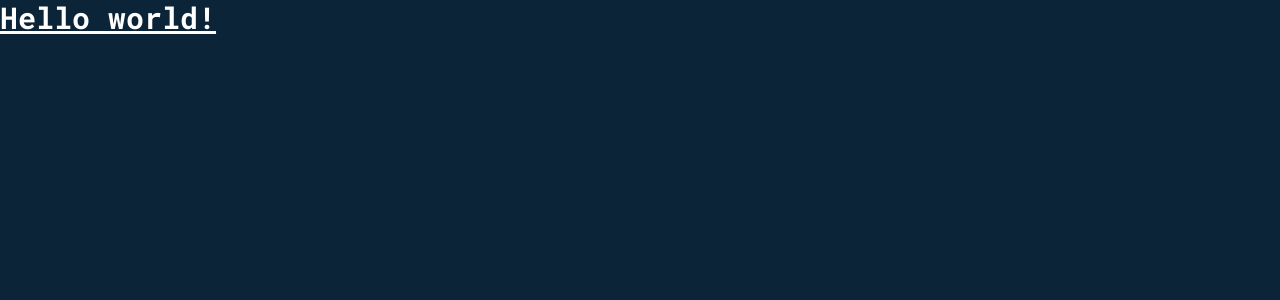
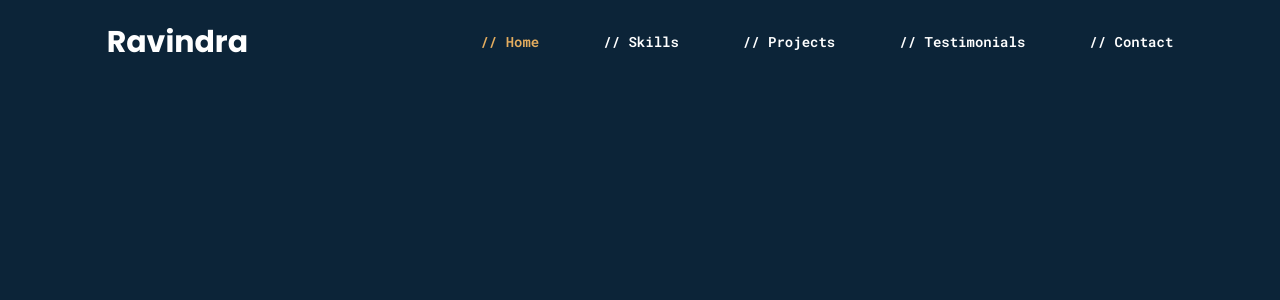
Before and after one commit to ravindra-23/portfolio, a React (Vite) app: page / in a window 1280 px wide. Shown: the top 300 px of the page. Built offline with nearby package versions, Linux system fonts and the light colour scheme.

Commit message:
add navbar

```diff
--- a/src/App.jsx
+++ b/src/App.jsx
@@ -1,7 +1,29 @@
+import { useState, useEffect } from "react";
+import Navbar from "./components/navbar";
+
 function App() {
+  const [selectedPage, setSelectedPage] = useState("home");
+  const [isTopOfPage, setIsTopOfPage] = useState(true);
+
+  useEffect(() => {
+    const handleScroll = () => {
+      if (window.scrollY === 0) {
+        setIsTopOfPage(true);
+        setSelectedPage("home");
+      }
+      if (window.scrollY !== 0) setIsTopOfPage(false);
+    };
+    window.addEventListener("scroll", handleScroll);
+    return () => window.removeEventListener("scroll", handleScroll);
+  }, []);
+
   return (
     <div className="app bg-primary">
-      <h1 className="text-3xl font-bold underline">Hello world!</h1>
+      <Navbar
+        isTopOfPage={isTopOfPage}
+        selectedPage={selectedPage}
+        setSelectedPage={setSelectedPage}
+      />
     </div>
   );
 }
--- /dev/null
+++ b/src/components/navbar/index.jsx
@@ -0,0 +1,115 @@
+import React, { useState } from "react";
+import { Bars3Icon, XMarkIcon } from "@heroicons/react/24/solid";
+import AnchorLink from "react-anchor-link-smooth-scroll";
+
+import useMediaQuery from "../../hooks/useMediaQuery";
+
+const Link = ({ page, selectedPage, setSelectedPage }) => {
+  const lowerCasePage = page.toLowerCase();
+  return (
+    <AnchorLink
+      className={`${
+        selectedPage === lowerCasePage ? "text-accent" : ""
+      } hover:text-accent transition duration-500`}
+      href={`#${lowerCasePage}`}
+      onClick={() => setSelectedPage(lowerCasePage)}
+    >
+      {`// ${page}`}
+    </AnchorLink>
+  );
+};
+
+const Navbar = ({ isTopOfPage, selectedPage, setSelectedPage }) => {
+  const [isMenuToggled, setIsMenuToggled] = useState(false);
+  const navbarBackbround = isTopOfPage ? "" : "drop-shadow";
+  const isDesktop = useMediaQuery("(min-width: 1024px)");
+
+  return (
+    <nav className={`${navbarBackbround} z-40 w-full fixed top-0 py-6`}>
+      <div className="flex items-center justify-between mx-auto w-5/6">
+        <h4 className="font-poppins text-3xl font-bold">Ravindra</h4>
+
+        {/* DESKTOP NAV */}
+        {isDesktop ? (
+          <div className="flex justify-between gap-16 font-roboto text-sm font-semibold">
+            <Link
+              page="Home"
+              selectedPage={selectedPage}
+              setSelectedPage={setSelectedPage}
+            />
+            <Link
+              page="Skills"
+              selectedPage={selectedPage}
+              setSelectedPage={setSelectedPage}
+            />
+            <Link
+              page="Projects"
+              selectedPage={selectedPage}
+              setSelectedPage={setSelectedPage}
+            />
+            <Link
+              page="Testimonials"
+              selectedPage={selectedPage}
+              setSelectedPage={setSelectedPage}
+            />
+            <Link
+              page="Contact"
+              selectedPage={selectedPage}
+              setSelectedPage={setSelectedPage}
+            />
+          </div>
+        ) : (
+          <button
+            className="rounded-full bg-red p-2"
+            onClick={() => setIsMenuToggled(!isMenuToggled)}
+          >
+            <Bars3Icon className="h-6 w-6 text-white" />
+          </button>
+        )}
+
+        {/* MOBILE MENU POPUP */}
+        {!isDesktop && isMenuToggled && (
+          <div className="fixed right-0 top-0 h-full bg-blue w-[300px]">
+            {/* CLOSE ICON */}
+            <div className="flex justify-end p-12">
+              <button onClick={() => setIsMenuToggled(!isMenuToggled)}>
+                <XMarkIcon className="h-6 w-6 text-white" />
+              </button>
+            </div>
+
+            {/* MENU ITEMS */}
+            <div className="flex flex-col gap-10 ml-[33%] text-sm text-white">
+              <Link
+                page="Home"
+                selectedPage={selectedPage}
+                setSelectedPage={setSelectedPage}
+              />
+              <Link
+                page="Skills"
+                selectedPage={selectedPage}
+                setSelectedPage={setSelectedPage}
+              />
+              <Link
+                page="Projects"
+                selectedPage={selectedPage}
+                setSelectedPage={setSelectedPage}
+              />
+              <Link
+                page="Testimonials"
+                selectedPage={selectedPage}
+                setSelectedPage={setSelectedPage}
+              />
+              <Link
+                page="Contact"
+                selectedPage={selectedPage}
+                setSelectedPage={setSelectedPage}
+              />
+            </div>
+          </div>
+        )}
+      </div>
+    </nav>
+  );
+};
+
+export default Navbar;
```
